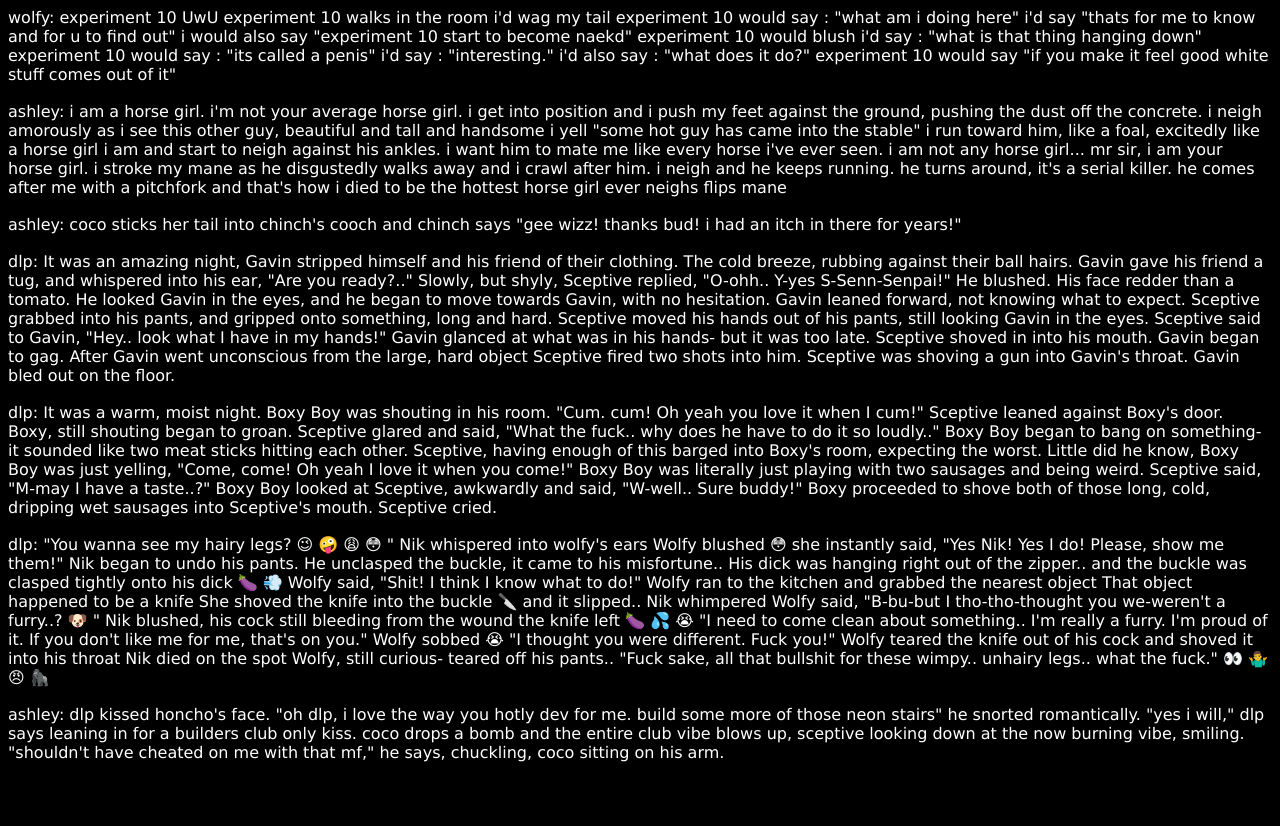
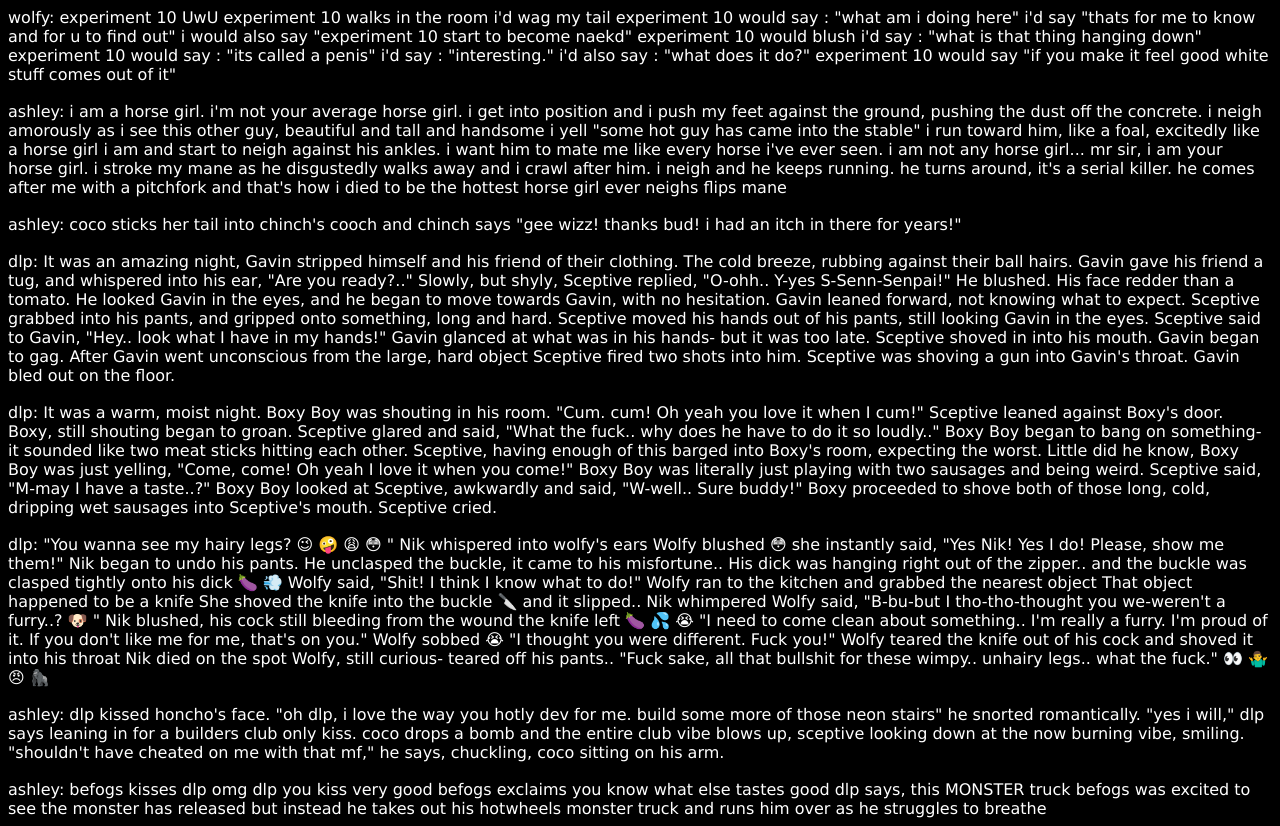
Before and after one commit to SceptiveGithub/Fun, a plain HTML site: page Story.html in a window 1280 px wide. Before the commit the page ends 800 px from the top, so only its background shows below. Drawn offline with nearby package versions, Linux system fonts and the light colour scheme.

Commit message:
Update Story.html

```diff
--- a/Story.html
+++ b/Story.html
@@ -44,6 +44,9 @@ Wolfy, still curious- teared off his pants.. "Fuck sake, all that bullshit for t
 <br>
 <br>
 <t style="font-family:verdana;color:white">ashley: dlp kissed honcho's face. "oh dlp, i love the way you hotly dev for me. build some more of those neon stairs" he snorted romantically. "yes i will," dlp says leaning in for a builders club only kiss. coco drops a bomb and the entire club vibe blows up, sceptive looking down at the now burning vibe, smiling. "shouldn't have cheated on me with that mf," he says, chuckling, coco sitting on his arm.</t>
+	<br>
+<br>
+<t style="font-family:verdana;color:white">ashley: befogs kisses dlp omg dlp you kiss very good befogs exclaims you know what else tastes good dlp says, this MONSTER truck befogs was excited to see the monster has released but instead he takes out his hotwheels monster truck and runs him over as he struggles to breathe</t>
 
 <script src="https://ajax.googleapis.com/ajax/libs/jquery/3.5.1/jquery.min.js"></script>
 <script>
```
